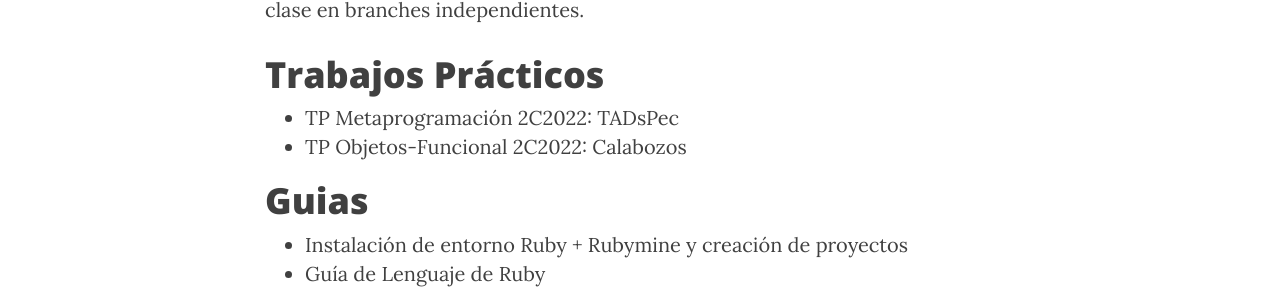
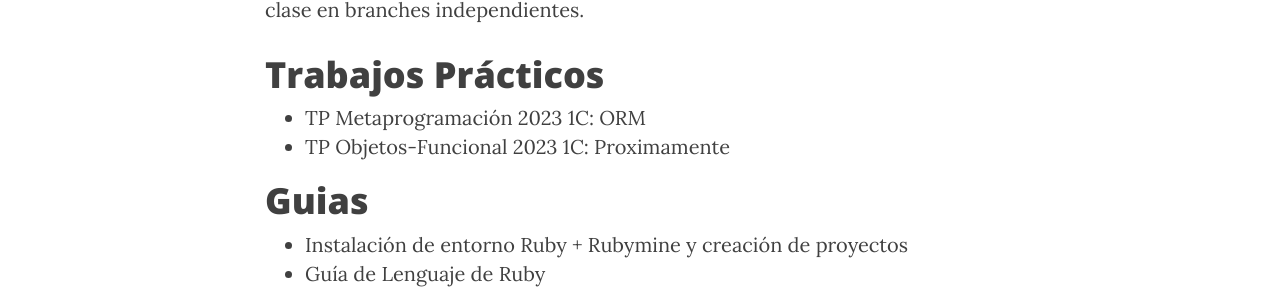
Before and after one commit to tadp-utn-frba/tadp-utn-frba.github.io, a Jekyll site: the page built from material.md, in a window 1280 px wide and 900 px high, scrolled down 1040 px. Shown: the part 155-446 px from the top of the window. Built offline with Jekyll 4.4.1, drawn with Linux system fonts in a browser that asks for light colours; nearby versions of some CDN libraries.

Commit message:
Update material.md

```diff
--- a/material.md
+++ b/material.md
@@ -29,8 +29,8 @@ permalink: /material/
 En [este repositorio](https://github.com/tadp-utn-frba/tadp-clases) están todos los scripts y el código correspondiente a cada clase en branches independientes.
 
 # Trabajos Prácticos
-* [TP Metaprogramación 2C2022: TADsPec](https://docs.google.com/document/d/1PkIFQv4U8cE_onkjsE1Uh0mDWKJmo-S3Y4th_rFoH0M/edit#)
-* [TP Objetos-Funcional 2C2022: Calabozos](https://docs.google.com/document/d/e/2PACX-1vSvOTzTCnDfPGuu6ukI9neAyOamYfJ83ENlVNTAjF62Z-O9xHlUloD_j-vdfKzklt7sPZn24imQ3h_R/pub)
+* [TP Metaprogramación 2023 1C: ORM](https://docs.google.com/document/d/e/2PACX-1vR7AeUTC7LDqogWuKe2PDyXrnOecYNJ9x1Pf6xw9XhELwQnFh0O_7Qj3m9HQuAEbJfnh38RXnokTnIq/pub)
+* TP Objetos-Funcional 2023 1C: Proximamente
 
 # Guias
 
```
